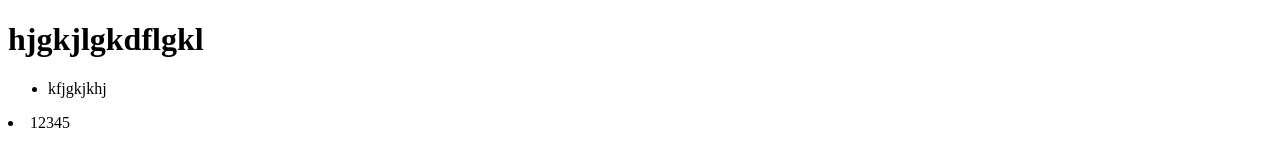
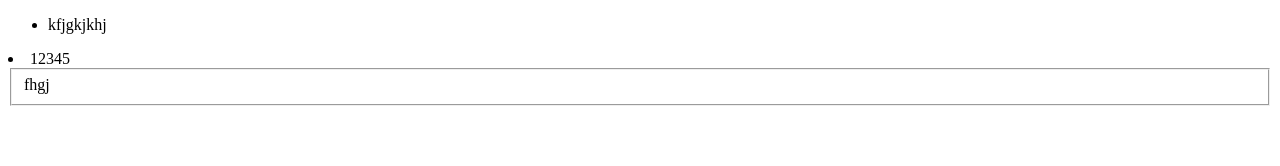
Before and after one commit to Kyrylo-bit/Kyrylo-bit, a plain HTML site: page index.html in a window 1280 px wide. Drawn offline with Linux system fonts and the light colour scheme.

Commit message:
обновления

```diff
--- a/index.html
+++ b/index.html
@@ -7,9 +7,10 @@
     <title>Document</title>
 </head>
 <body>
-   <h1>hjgkjlgkdflgkl</h1>
+
    <Ul><li>kfjgkjkhj</li>
 </Ul><li>12345</li>
+<fieldset disabled="disabled">fhgj</fieldset>
 
 </body>
 </html>
```
